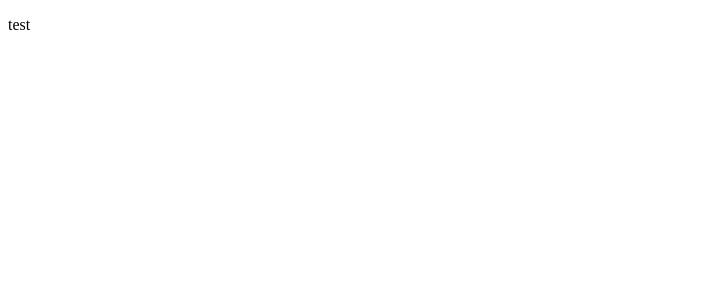
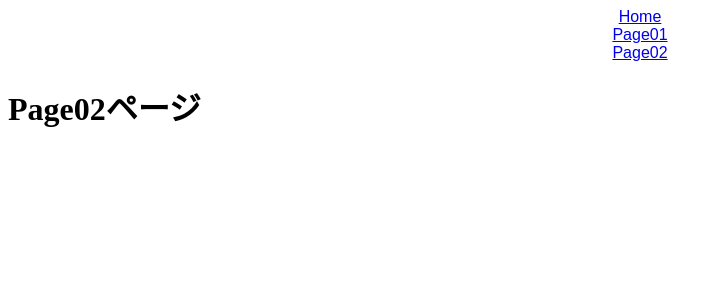
Before and after one commit to yuktnk/udemy-react-02, a React (Create React App) app: page /page02 in a window 1280 px wide. Shown: the top 300 px of the page, without its empty margins (0-722 px from the left). Built offline with nearby package versions, Linux system fonts and the light colour scheme.

Commit message:
React Routerふくしゅう〜

```diff
--- a/src/App.js
+++ b/src/App.js
@@ -1,9 +1,33 @@
+import { BrowserRouter, Link, Switch, Route } from "react-router-dom";
+
+import { Home } from "./Home";
+import { Page01 } from "./Page01";
+import { Page02 } from "./Page02";
 import "./styles.css";
 
 export default function App() {
   return (
-    <>
-      <p>test</p>
-    </>
+    <BrowserRouter>
+      <div className="App">
+        <Link to="/">Home</Link>
+        <br />
+        <Link to="/page01">Page01</Link>
+        <br />
+        <Link to="/page02">Page02</Link>
+        {/* <Home />
+        <Page02 /> */}
+      </div>
+      <Switch>
+        <Route exact path="/">
+          <Home />
+        </Route>
+        <Route exact path="/page01">
+          <Page01 />
+        </Route>
+        <Route exact path="/page02">
+          <Page02 />
+        </Route>
+      </Switch>
+    </BrowserRouter>
   );
 }
--- /dev/null
+++ b/src/Home.jsx
@@ -0,0 +1,7 @@
+export const Home = () => {
+  return (
+    <div>
+      <h1>Homeページ</h1>
+    </div>
+  );
+};
--- /dev/null
+++ b/src/Page01.jsx
@@ -0,0 +1,7 @@
+export const Page01 = () => {
+  return (
+    <div>
+      <h1>Page01ページ</h1>
+    </div>
+  );
+};
--- /dev/null
+++ b/src/Page02.jsx
@@ -0,0 +1,7 @@
+export const Page02 = () => {
+  return (
+    <div>
+      <h1>Page02ページ</h1>
+    </div>
+  );
+};
```
Also changed, not shown: package.json (+11 -2 lines).
